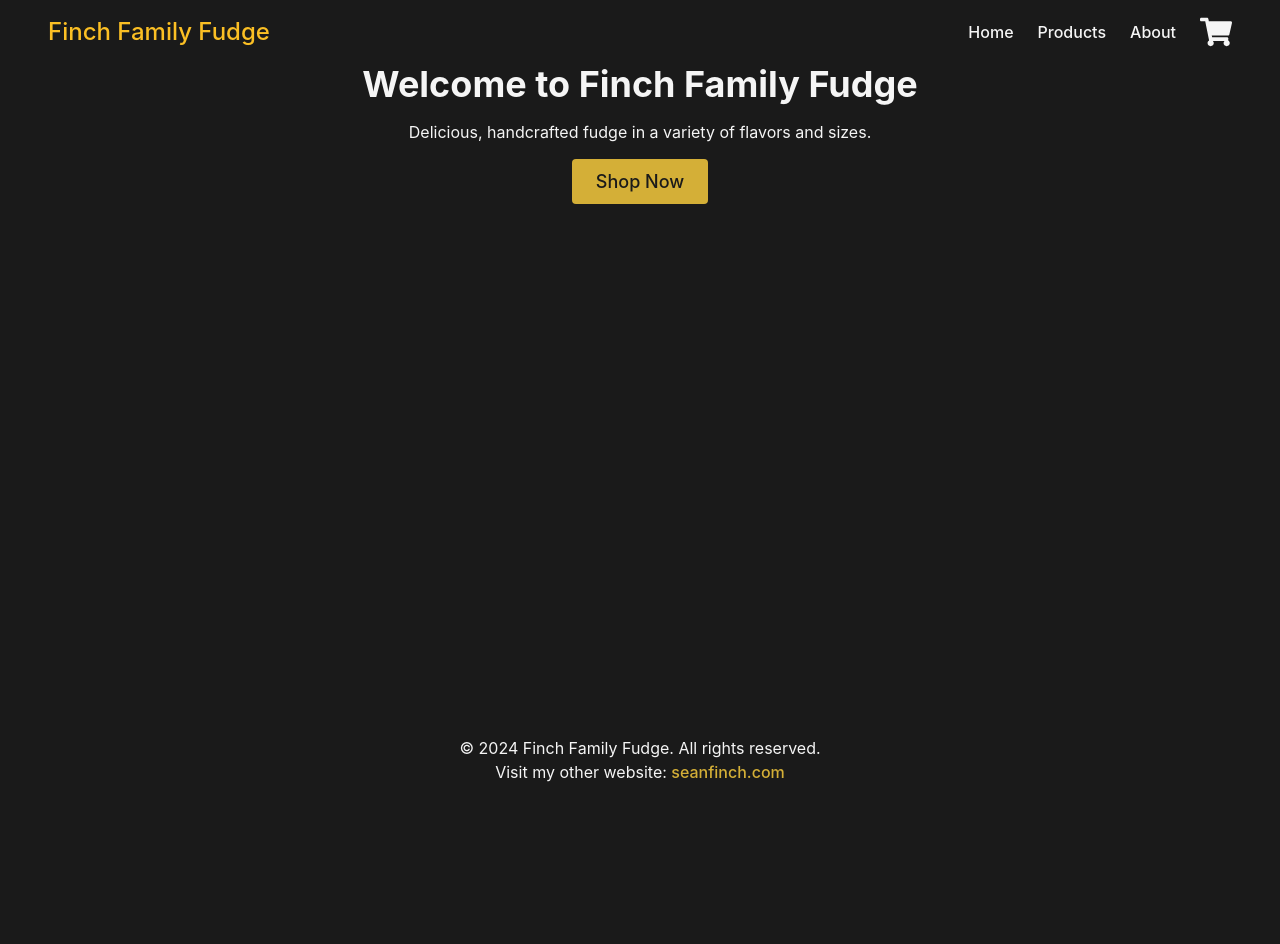
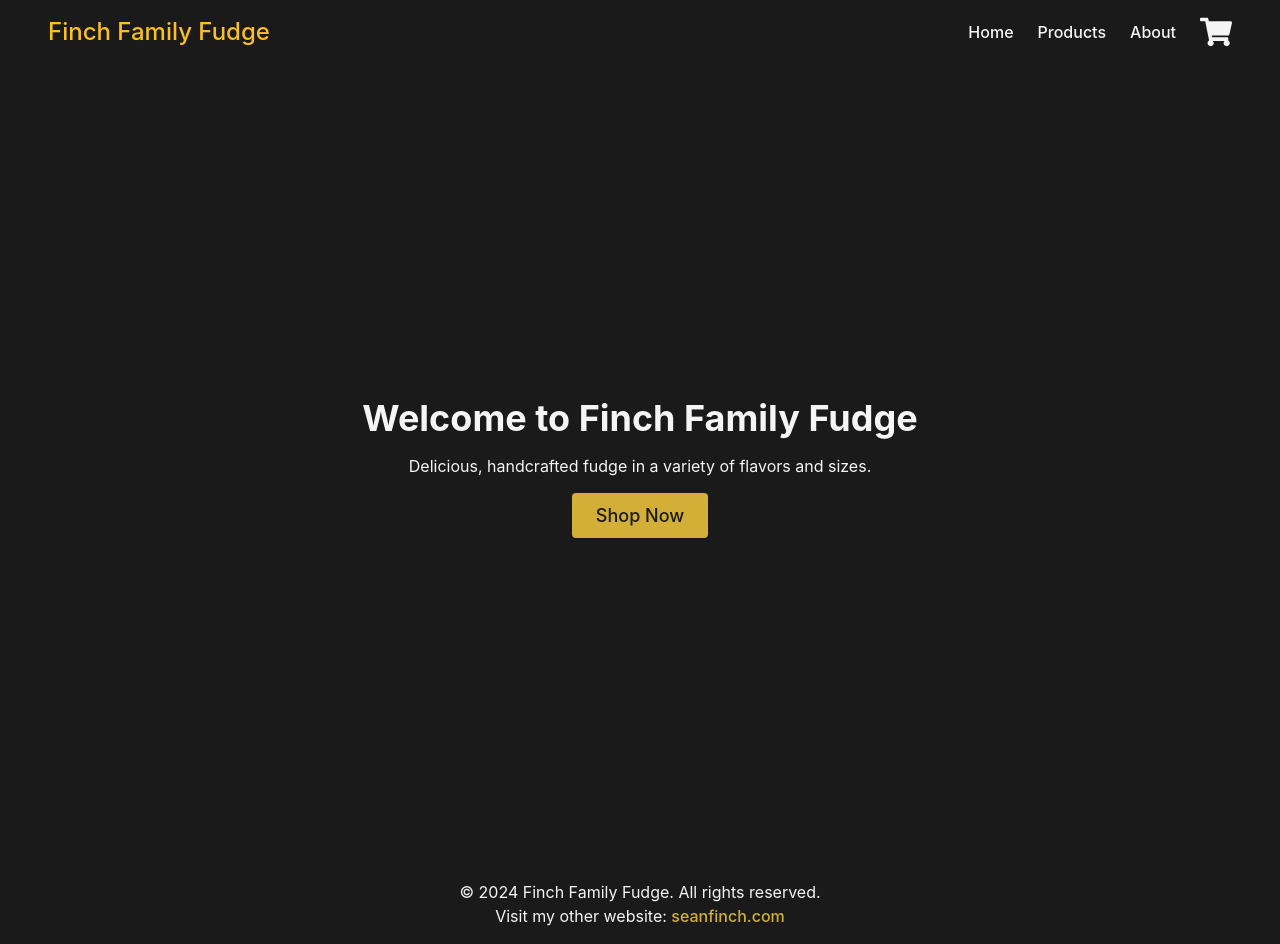
Before and after one commit to seanfinchg/finchfamilyfudge.com, a React (Vite) app: page / in a window 1280 px wide. Before the commit the page ends 800 px from the top, so only its background shows below. Built offline with nearby package versions, Linux system fonts and the light colour scheme.

Commit message:
Updated code

```diff
--- a/src/pages/Home.tsx
+++ b/src/pages/Home.tsx
@@ -4,7 +4,7 @@
 
 const Home: React.FC = () => {
   return (
-    <div className="flex items-center justify-center flex-grow bg-darkBg animate-fadeIn">
+    <div className="min-h-screen flex items-center justify-center bg-darkBg animate-fadeIn">
       <PageTitle title="Finch Family Fudge | Home" /> {/* Set Page Title */}
       <div className="text-center px-4 w-full max-w-2xl">
         <h1 className="text-4xl font-bold mb-4 text-lightText">Welcome to Finch Family Fudge</h1>
```
